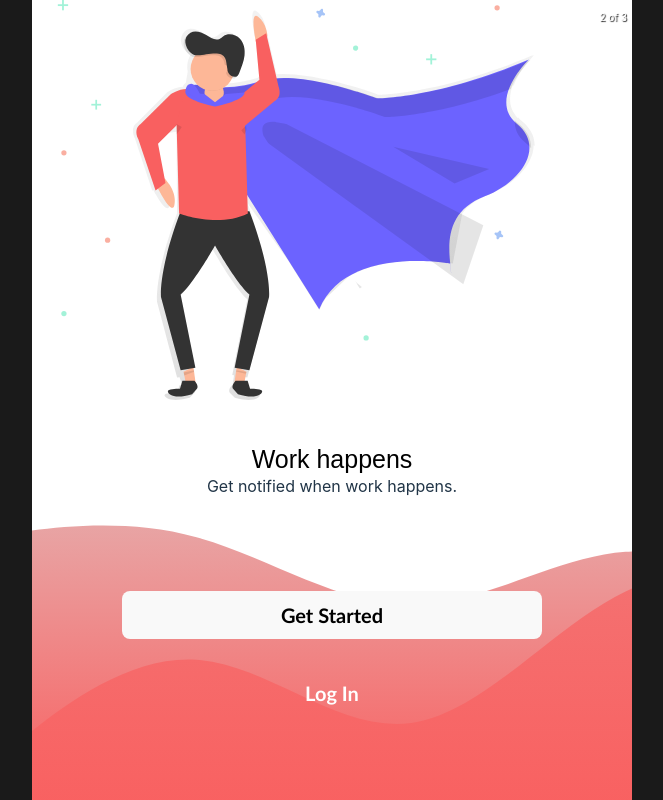
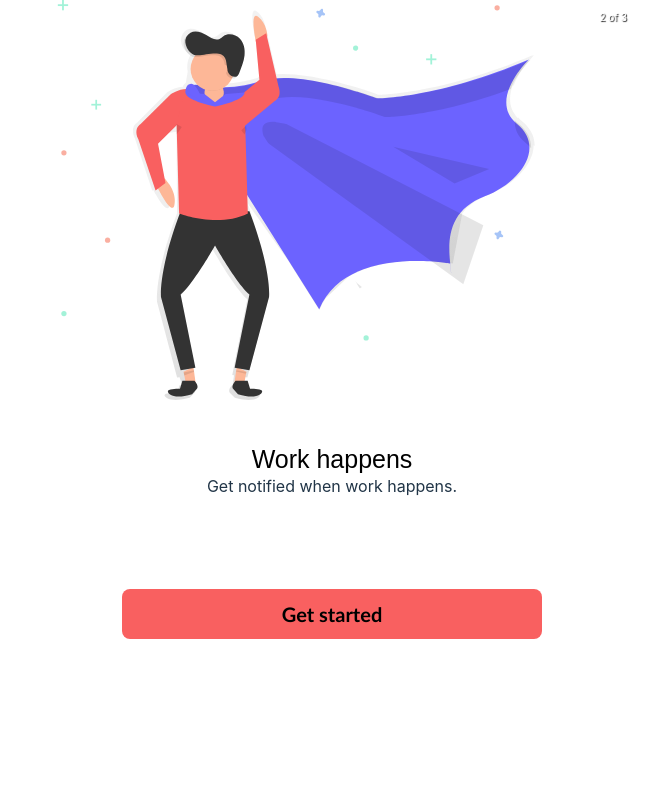
Before and after one commit to abmercy035/Todoapp, a React (Vite) app: page / in a window 1280 px wide. Shown: the whole page, without its empty margins (308-971 px from the left). Built offline with nearby package versions, Linux system fonts and the light colour scheme.

Commit message:
Major-Update :
made some update and changes as regarding the new and update component and pages created, like adding the route for the login, signup, forgot password pages, also the nesting routes and add the footer component etc...

```diff
--- a/src/Layouts/HomeLayout.jsx
+++ b/src/Layouts/HomeLayout.jsx
@@ -1,12 +1,12 @@
 import React from 'react'
 import { Outlet } from 'react-router-dom'
+import Footer from '../components/footer/Footer'
 
 export default function HomeLayout() {
  return (
   <React.Fragment>
-   <div>
-    <Outlet />
-   </div>
+   <Outlet />
+   <Footer />
   </React.Fragment>
  )
 }
--- a/src/Layouts/OnboardingLayout.jsx
+++ b/src/Layouts/OnboardingLayout.jsx
@@ -5,9 +5,12 @@ import sliderImgthree from "../assets/svg/manandwomanstanding.svg"
 import '../pages/onboarding/onboarding.css'
 import "react-responsive-carousel/lib/styles/carousel.min.css"; // requires a loader
 import { Carousel } from 'react-responsive-carousel';
+import Button from '../components/button/Button';
+import { useNavigate } from 'react-router-dom';
 
 export default function OnboardingLayout() {
 
+ const navigate = useNavigate()
  const [ count, setCount ] = useState(0);
 
  useEffect(() => {
@@ -54,8 +57,8 @@ export default function OnboardingLayout() {
       </div>
      </Carousel>
      <footer>
-      <button>Get Started</button>
-      <button>Log In</button>
+      <Button value="Get started"  click={ () => navigate('/signup') }/>
+      <Button value="Log In"  click={ () => navigate('/login') } />
      </footer>
     </React.Fragment >
    );
--- a/src/RouteSwitching.jsx
+++ b/src/RouteSwitching.jsx
@@ -1,6 +1,12 @@
 import React from 'react'
 import { BrowserRouter as Router, Routes, Route } from "react-router-dom";
+import HomeLayout from './Layouts/HomeLayout';
 import OnboardingLayout from './Layouts/OnboardingLayout';
+import ForgotPassword from './pages/loginandsignup/Forgotpassword';
+import Login from './pages/loginandsignup/Login';
+import ResetPassword from './pages/loginandsignup/ResetPassword';
+import Signup from './pages/loginandsignup/Signup';
+import MyTask from './pages/myTask/MyTask';
 
 export default function RouteSwitching() {
  return (
@@ -8,8 +14,21 @@ export default function RouteSwitching() {
    <Router>
     <Routes>
      <Route path="/" element={ <OnboardingLayout /> } />
-     <Route path="/login" element={ <OnboardingLayout /> } />
-     <Route path="/signup" element={ <OnboardingLayout /> } />
+     <Route path="/login" element={ <Login /> } />
+     <Route path="/signup" element={ <Signup /> } />
+     <Route path="/verify_email" element={ <ForgotPassword /> } />
+     <Route path="/reset_password" element={ <ResetPassword /> } />
+     <Route path="/home" element={ <HomeLayout /> } >
+      <Route path="mytask" element={ <MyTask /> } />
+      <Route path="create" element={ <MyTask /> }>
+       <Route path="task" element={ <MyTask /> } />
+       <Route path="note" element={ <MyTask /> } />
+       <Route path="checklist" element={ <MyTask /> } />
+      </Route>
+      <Route path="projects" element={ <MyTask /> } />
+      <Route path="notes" element={ <MyTask /> } />
+      <Route path="profile" element={ <MyTask /> } />
+     </Route>
     </Routes>
    </Router>
   </React.Fragment>
--- a/src/index.css
+++ b/src/index.css
@@ -5,18 +5,19 @@
   font-weight: 400;
   color-scheme: light dark;
   color: rgba(255, 255, 255, 0.87);
-  background-color: #242424;
+  background-color: #fff;
   font-synthesis: none;
   text-rendering: optimizeLegibility;
   -webkit-font-smoothing: antialiased;
   -moz-osx-font-smoothing: grayscale;
   -webkit-text-size-adjust: 100%;
 }
-*{
-padding: 0;
-margin: 0;
-box-sizing: border-box;
-outline: none;
+
+* {
+  padding: 0;
+  margin: 0;
+  box-sizing: border-box;
+  outline: none;
 }
 
 a {
@@ -30,7 +31,7 @@ a:hover {
 }
 
 body {
-  background-color: #1a1a1a;
+  background-color: #fff;
 }
 
 h1 {
@@ -53,6 +54,7 @@ button {
 .flex {
   display: flex;
 }
+
 .full-width {
   width: 100%;
 }
--- a/src/pages/onboarding/onboarding.css
+++ b/src/pages/onboarding/onboarding.css
@@ -38,11 +38,10 @@ img {
  font-family: sans-serif;
 }
 
-footer {
+.onboarding-page-container footer {
  flex: 1 40%;
  height: 50vh;
  background-color: #fff;
- background-image: url("./../../assets/svg/pattern.svg");
  background-position: -50px 0px;
  background-size: cover;
  background-repeat: no-repeat;
@@ -54,10 +53,10 @@ footer {
  width: 100%;
 }
 
-footer button {
+.onboarding-page-container footer button {
  width: 70%;
  max-width: 500px;
- height: 48px;
+ height: 50px;
  display: flex;
  flex-direction: column;
  align-items: center;
@@ -65,6 +64,7 @@ footer button {
  font-size: 20px;
  font-family: 'Trebuchet MS', 'Lucida Sans Unicode', 'Lucida Grande', 'Lucida Sans', Arial, sans-serif;
  font-weight: 700;
+ background-color: #F96060;
 }
 
 footer button:nth-child(even) {
```
Also changed, not shown: src/components/Button.jsx (deleted, +0 -7 lines).
